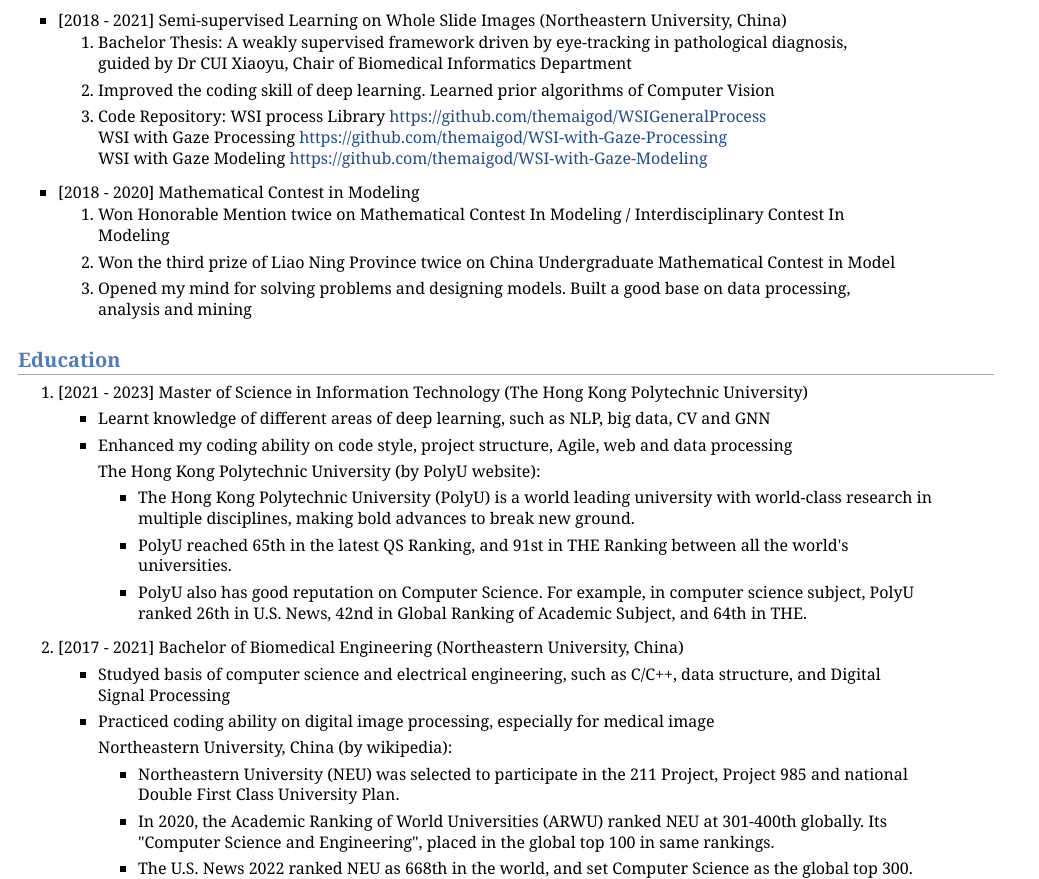
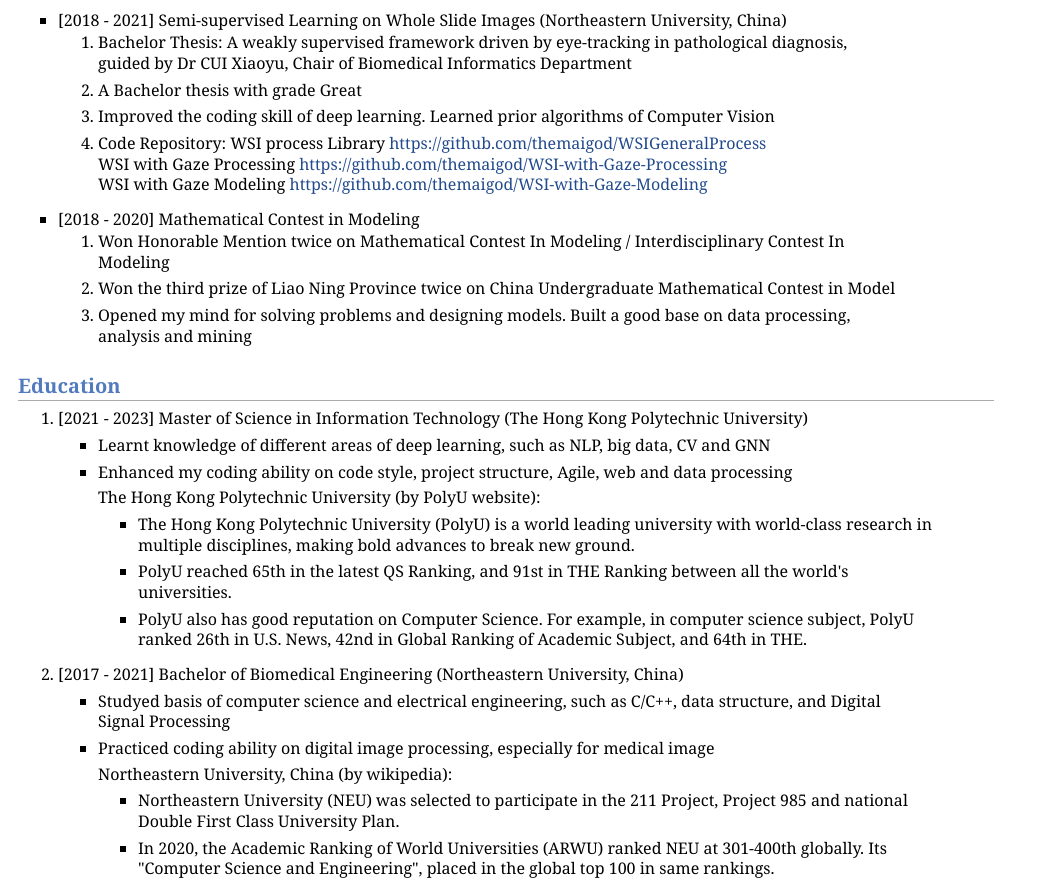
Before and after one commit to themaigod/maiqi.jiang.github.io, a plain HTML site: page index.html in a window 1280 px wide. Shown: the part 856-1735 px from the top of the page, without its empty margins (0-1039 px from the left). Drawn offline with Linux system fonts and the light colour scheme.

Commit message:
Update index.html

```diff
--- a/index.html
+++ b/index.html
@@ -61,6 +61,7 @@
                 <li><p>[2018 - 2021] Semi-supervised Learning on Whole Slide Images (Northeastern University, China)<br /></p>
                     <ol>
                         <li><p>Bachelor Thesis: A weakly supervised framework driven by eye-tracking in pathological diagnosis, guided by Dr CUI Xiaoyu, Chair of Biomedical Informatics Department</p></li>
+                        <li><p>A Bachelor thesis with grade Great</p></li>
                         <li><p>Improved the coding skill of deep learning. Learned prior algorithms of Computer Vision</p></li>
                         <li><p>Code Repository: WSI process Library <a href="https://github.com/themaigod/WSIGeneralProcess">https://github.com/themaigod/WSIGeneralProcess</a><br>
                                                 WSI with Gaze Processing <a href="https://github.com/themaigod/WSI-with-Gaze-Processing">https://github.com/themaigod/WSI-with-Gaze-Processing</a><br>
```
